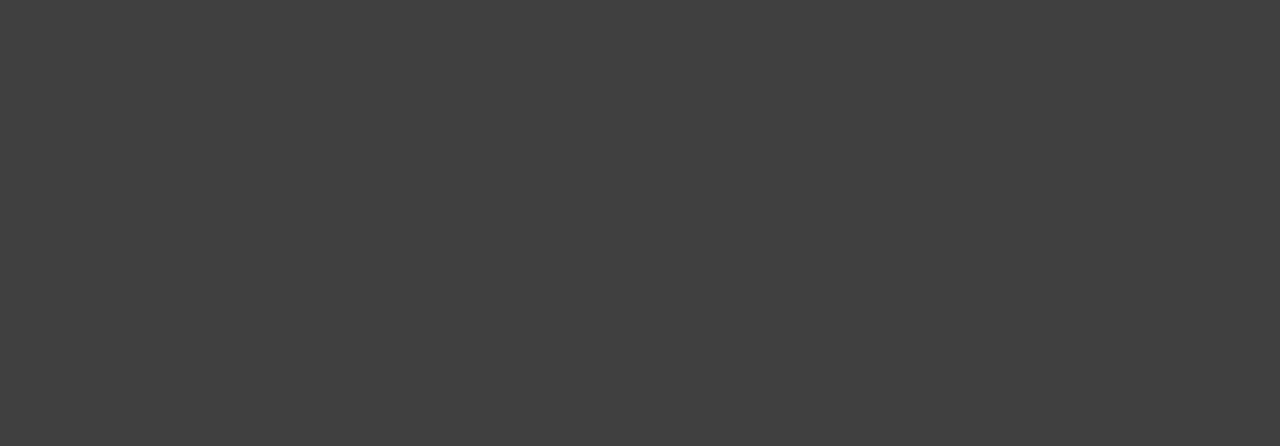
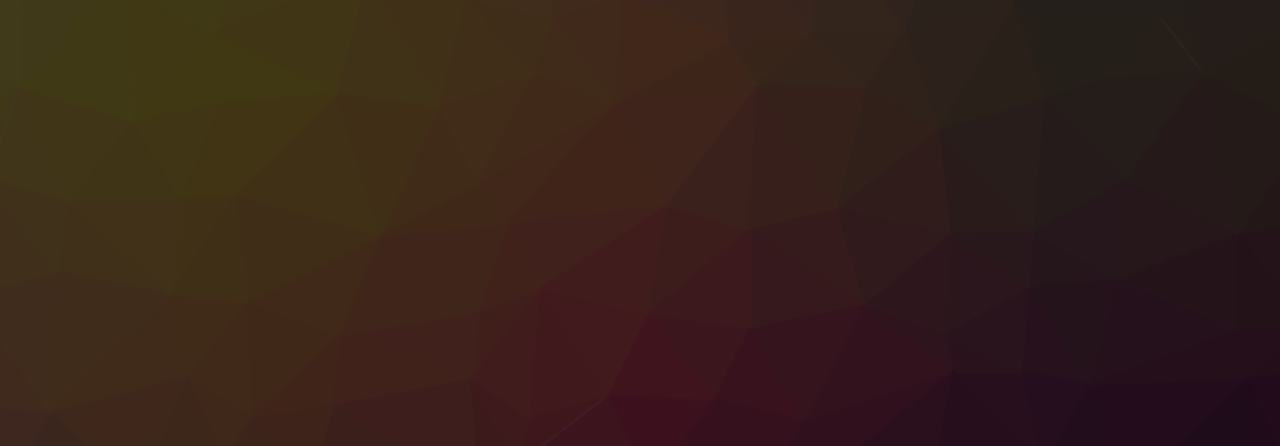
Before and after one commit to PARASMANI-KHUNTE/PORTFOLIO-WEBSITE, a plain HTML site: page thankyou.html in a window 1280 px wide. Shown: the top 446 px of the page. Drawn offline with Linux system fonts and the light colour scheme.

Commit message:
Update thankyou.css

```diff
--- a/thankyou.css
+++ b/thankyou.css
@@ -7,7 +7,7 @@
 body{
     width: 100%;
     height: 100vh;
-    background-image: linear-gradient(rgba(0,0,0,0.75),rgba(0,0,0,0.75)) , url(media/cool-background.png);
+    background-image: linear-gradient(rgba(0,0,0,0.75),rgba(0,0,0,0.75)) , url(cool-background.png);
     background-position: center;
     background-size: cover;
 }
```
